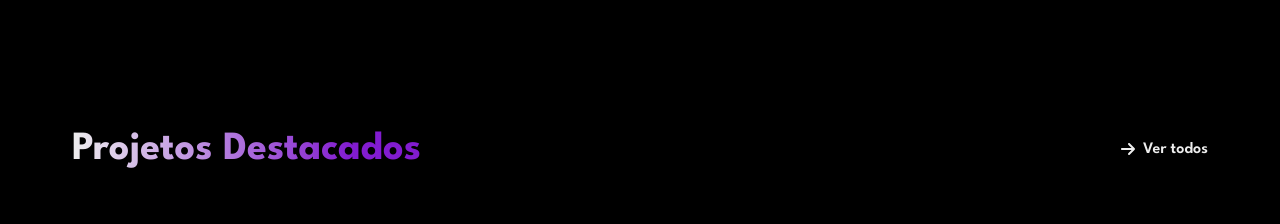
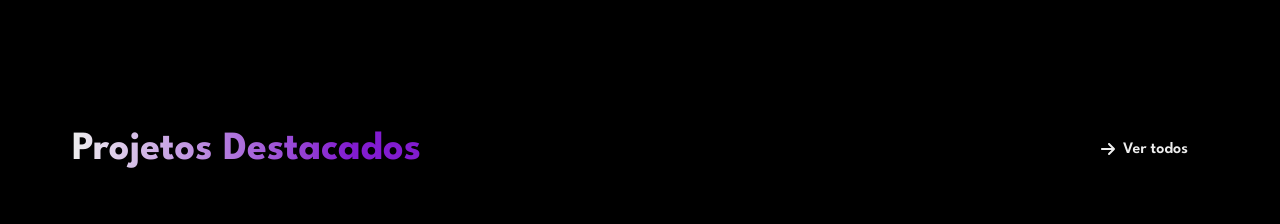
Before and after one commit to FabioMiguelNascimento/folio-2.0, a React (Vite) app: page / in a window 1280 px wide. Shown: the part 2260-2484 px from the top of the page. Built offline with nearby package versions, Linux system fonts and the light colour scheme.

Commit message:
Fix: removido padding-right: 0; no botao de projetos

```diff
--- a/src/styles/sections/_projects.scss
+++ b/src/styles/sections/_projects.scss
@@ -43,10 +43,6 @@
         color: transparent;
         background-clip: text;
         background-image: linear-gradient(to right, $gradient-text-purple);
-      }
-
-      .btn {
-        padding-right: 0;
       }
     }
 
```
